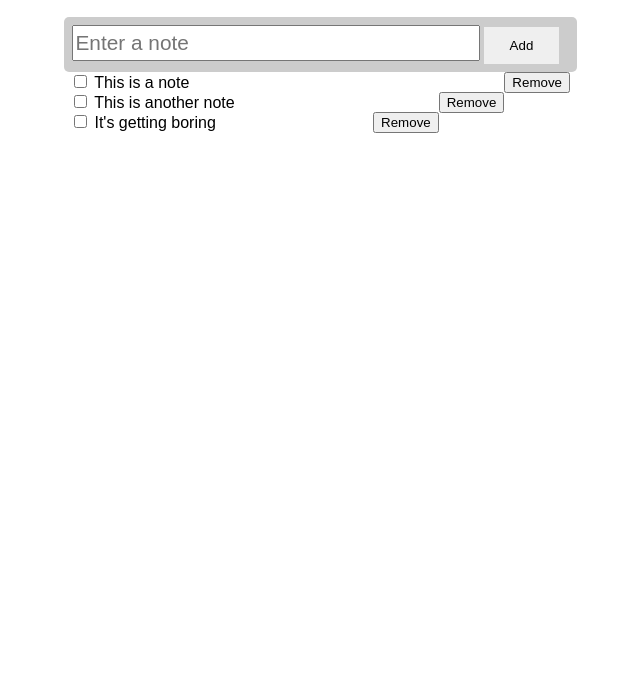
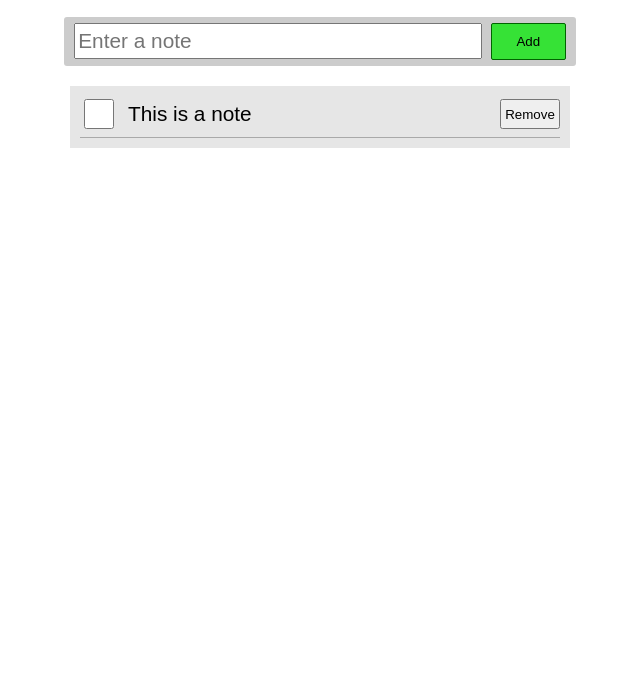
Before and after one commit to tobyrachner/ToDo-List, a plain HTML site: page index.html in a window 1280 px wide. Shown: the part 102-800 px from the top of the page, without its empty margins (320-960 px from the left). Drawn offline with Linux system fonts and the light colour scheme.

Commit message:
updated styling and small bugfix

```diff
--- a/index.html
+++ b/index.html
@@ -14,19 +14,11 @@
     </div>
     <div id="notes">
         <div class="note">
-            <input type="checkbox">
-            This is a note
-            <button class="delete" onclick="removeNote(this)">Remove</button>
-        </div>
-        <div class="note">
-            <input type="checkbox">
-            This is another note
-            <button class="delete" onclick="removeNote(this)">Remove</button>
-        </div>
-        <div class="note">
-            <input type="checkbox">
-            It's getting boring
-            <button class="delete" onclick="removeNote(this)">Remove</button>
+            <input type="checkbox" class="check">
+            <div>
+                This is a note
+                <button class="delete" onclick="removeNote(this)">Remove</button>
+            </div>
         </div>
     </div>
 
--- a/index.js
+++ b/index.js
@@ -1,23 +1,28 @@
 console.log('Hello world')
 
 function addNote() {
+    const text = document.getElementById('add-text');
+    if (text.value != '') {
         const notes = document.getElementById('notes');
-    const text = document.getElementById('add-text');
         const note = document.createElement('div');
+        const inner = document.createElement('div');
         const input = document.createElement('input');
         const remove = document.createElement('button');
 
         note.classList.add('note');
         input.type = 'checkbox';
+        input.classList.add('check')
         remove.classList.add('delete');
         remove.setAttribute('onclick', "removeNote(this)");
         remove.innerText = 'Remove';
 
-    note.append(input, text.value, remove);
+        inner.append(text.value, remove)
+        note.append(input, inner);
         notes.append(note);
         text.value = '';
     }
+}
 
 function removeNote(note) {
-    note.parentElement.remove();
+    note.parentElement.parentElement.remove();
 };
--- a/styles.css
+++ b/styles.css
@@ -1,45 +1,72 @@
 body {
     font-family: Arial, Helvetica, sans-serif;
 }
+
 
 h1 {
     text-align: center;
     font-size: 3rem;
 }
 
+
 #add {
+    display: flex;
+    justify-content: space-around;
     margin: auto;
-    padding: 8px;
-    padding-right: 5px;
+    margin-bottom: 20px;;
+    padding: 6px;
     background-color: hsl(0, 0%, 80%);
+    border-radius: 3px;
     max-width: 500px;
     min-width: 300px;
-    border-radius: 5px;
 }
 #add-text {
     width: 80%;
     height: 30px;
     font-size: 1.3rem;
-    margin: auto;
 }
 .add-note {
     width: 15%;
     height: 37px;
-    margin: 0 0 auto 0;
-    border: none;
-    padding: none;
+    border: 1px solid darkgreen;
+    border-radius: 2px;
+    background-color: hsl(120, 75%, 55%) ;
 }
+.add-note:hover {
+    background-color: hsl(120, 75%, 65%);
+}
+.add-note:active {
+    background-color: hsl(120, 75%, 75%);
+}
+
 
 #notes {
     margin: auto;
     max-width: 500px;
+    overflow: hidden;
+    background-color: hsl(0, 0%, 90%);
 }
 .note {
-    min-width: 300px;
-    max-width: 500px;
-    margin: auto;
+    display: flex;
+    justify-content: space-between;
+    font-size : 1.3rem;
+    margin: 10px;
+    border-bottom: 1px solid darkgrey;
+    padding-bottom: 5px;
+}
+.note div {
+    width: 90%;
+    display: flex;
+    justify-content: space-between;
+    align-items: center;
+}
+.check {
+    height: 30px;
+    width: 30px;
 }
 
 .delete {
-    float: right;
+    height: 30px;
+    width: 60px;
+    padding: 1px;
 }
```
Lines whose indentation alone changed are shown as unchanged.
